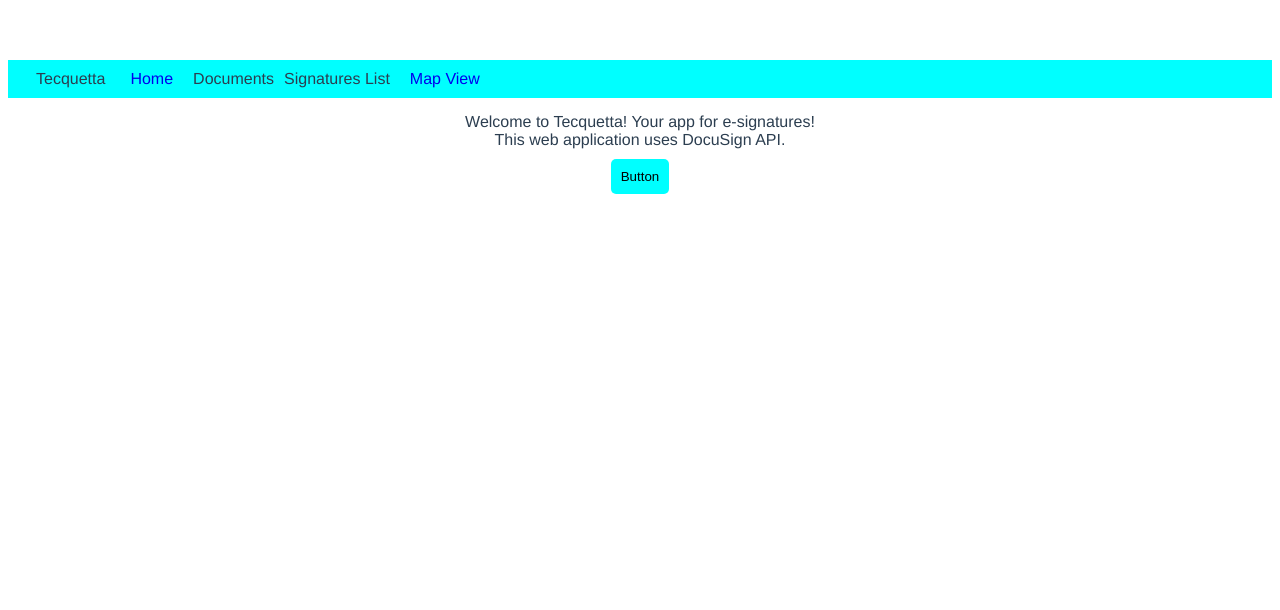
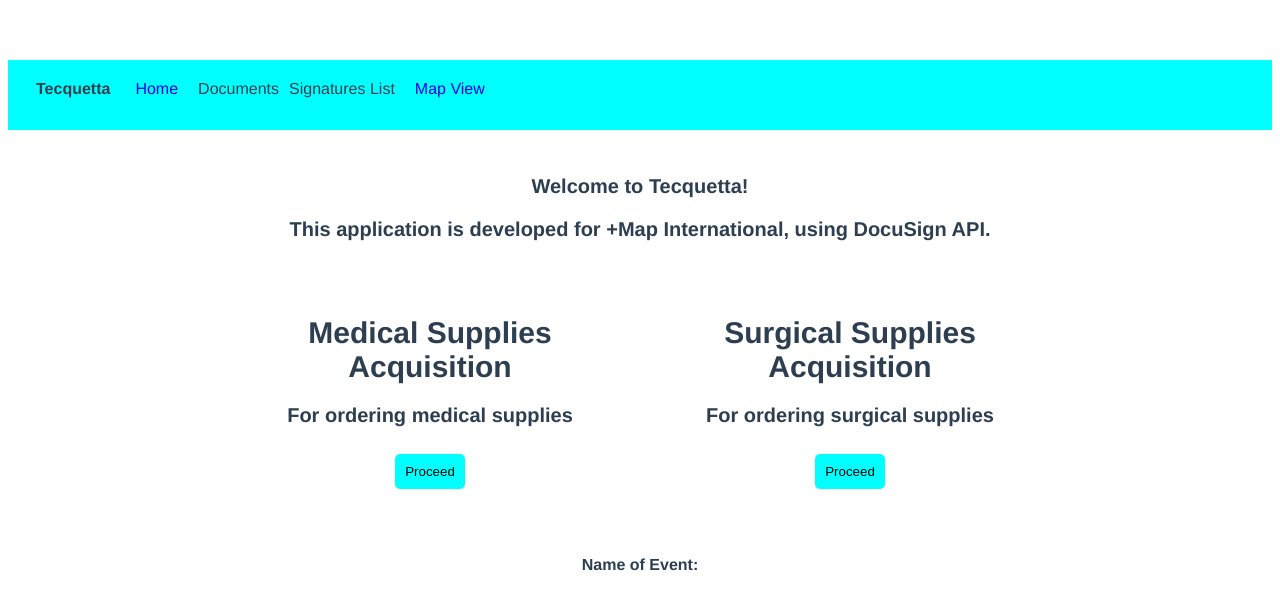
Before and after one commit to CypherCrow/Tecquetta, a Vue app in the folder src/main/ui/: page / in a window 1280 px wide. Shown: the top 610 px of the page. Built offline with nearby package versions, Linux system fonts and the light colour scheme.

Commit message:
Added files.

```diff
--- a/src/main/ui/src/components/Button.vue
+++ b/src/main/ui/src/components/Button.vue
@@ -27,7 +27,9 @@ button {
 }
 
 button:hover {
-    background: teal;
+    background: rgb(2, 171, 184);
+    color: white;
+    font-weight: bold;
 }
 
 </style>
--- a/src/main/ui/src/components/Header.vue
+++ b/src/main/ui/src/components/Header.vue
@@ -1,6 +1,6 @@
 <template>
     <div class="Header">
-        <header>Tecquetta</header>
+        <header><strong>Tecquetta</strong></header>
 
         <div class="HeaderLinks">
             <nav>
@@ -26,8 +26,10 @@ export default {
 .Header {
     background-color: aqua;
     display: flex;
-    margin-bottom: 15px;
-    padding-left: 23px;
+    height: 50px;
+    max-height: 50px;
+    margin-bottom: 20px;
+    padding: 10px 23px;
 }
 
 header {
@@ -49,7 +51,9 @@ a {
 }
 
 a:hover {
-    background-color: teal;
+    background: rgb(2, 171, 184);
+    color: white;
+    font-weight: bold;
     border-radius: 5px;
 }
 
--- /dev/null
+++ b/src/main/ui/src/components/OptionCard.vue
@@ -0,0 +1,51 @@
+<template>
+    <div class="OptionCard">
+        <h1>{{ optionTitle }}</h1>
+        <h2>{{ optionSubtitle }}</h2>
+
+        <Button buttonName="Proceed"/>
+    </div>
+</template>
+
+<script>
+import Button from './Button'
+
+export default {
+    name: 'OptionCard',
+    props: {
+        optionTitle: {
+            type: String,
+            default: "OptionTitle"
+        },
+        optionSubtitle: {
+            type: String,
+            default: "Short description of option here"
+        }
+    },
+    components: {
+        Button
+    }
+}
+</script>
+
+<style scoped>
+
+.OptionCard {
+    border-radius: 5px;
+    padding: 5px;
+    width: 400px;
+    max-width: 400px;
+    height: 250px;
+    max-height: 250px;
+    margin: 5px;
+}
+
+h1 {
+    font-size: 30px;
+}
+
+h2 {
+    font-size: 20px;
+}
+
+</style>
--- a/src/main/ui/src/store/store.js
+++ b/src/main/ui/src/store/store.js
@@ -10,32 +10,16 @@ const store = createStore({
             }
         ],
 
-        envelopes: [
+        options: [
             {
                 id: 1,
-                envelopeName: 'TecquettaEnvelope1',
-                envelopeType: 'carbon',
-                documentId: 1
-            }
-        ],
-
-        rooms: [
+                title: "Medical Supplies Acquisition",
+                subtitle: "For ordering medical supplies"
+            },
             {
-                id: 1,
-                roomName: 'TecquettaRoom1',
-                owners: [
-                    {
-                        accountId: '1001'
-                    },
-
-                    {
-                        accountId: '1002'
-                    },
-
-                    {
-                        accountId: '1003'
-                    }
-                ]
+                id: 2,
+                title: "Surgical Supplies Acquisition",
+                subtitle: "For ordering surgical supplies"
             }
         ],
 
--- a/src/main/ui/src/views/Home.vue
+++ b/src/main/ui/src/views/Home.vue
@@ -2,25 +2,32 @@
     <div class="TecquettaHome">
         <Header />
 
-        Welcome to Tecquetta! Your app for e-signatures!<br/>
-        This web application uses DocuSign API.
+        <div class="WelcomingSection">
+            <p>Welcome to Tecquetta!</p>
+            <p>This application is developed for +Map International, using DocuSign API.</p>
+        </div>
 
-        <Button buttonName="Button" />
+        <div class="OptionCardsSection" v-for="option in $store.state.options" :key="option.id">
+            <OptionCard :optionTitle="option.title" :optionSubtitle="option.subtitle" />
+        </div>
 
-        <!-- <RandomComponent text="Tecquetta" customColor="beige"/> -->
+        <div id="#contents">
+            <strong>Name of Event:</strong>
+            <span th:text="${eventName}"></span>
+        </div>
 
     </div>
 </template>
 
 <script>
 import Header from '@/components/Header'
-import Button from '@/components/Button'
-//import RandomComponent from '@/components/RandomComponent'
+import OptionCard from '@/components/OptionCard'
+
 
 export default {
     name: 'Home',
     components: {
-        Header, Button, //RandomComponent
+        Header, OptionCard
     }
 }
 
@@ -32,4 +39,14 @@ export default {
     text-align: center;
 }
 
+.WelcomingSection {
+    font-weight: bold;
+    font-size: 1.25em;
+    margin: 45px 0;
+}
+
+.OptionCardsSection {
+    display: inline-block;
+}
+
 </style>
--- a/src/main/ui/src/views/MapView.vue
+++ b/src/main/ui/src/views/MapView.vue
@@ -40,15 +40,15 @@ export default {
 }
 
 .MapAndListSection {
-    text-align: center;
+    display: inline-block;
 }
 
 .MapSection {
-    float: center;
+    float: left;
 }
 
 .MedicalDeliveryStatusSection {
-    float: center;
+    float: left;
 }
 
 </style>
```
Also changed, not shown: 1 other file (tests, documents, lock files or other folders).
